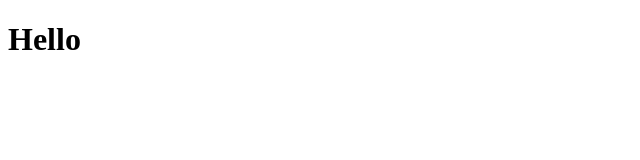
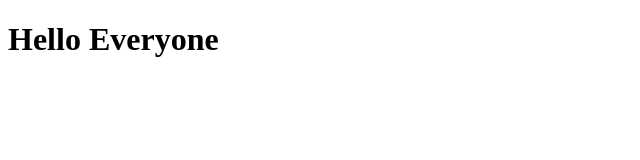
Before and after one commit to thepvarena/trip24, a plain HTML site: page index.html in a window 1280 px wide. Shown: the whole page, without its empty margins (0-640 px from the left). Drawn offline with Linux system fonts and the light colour scheme.

Commit message:
Hello Everyone

```diff
--- a/index.html
+++ b/index.html
@@ -9,7 +9,7 @@
 
 <body>
     <h1>
-        Hello
+        Hello Everyone
     </h1>
 </body>
 
```
